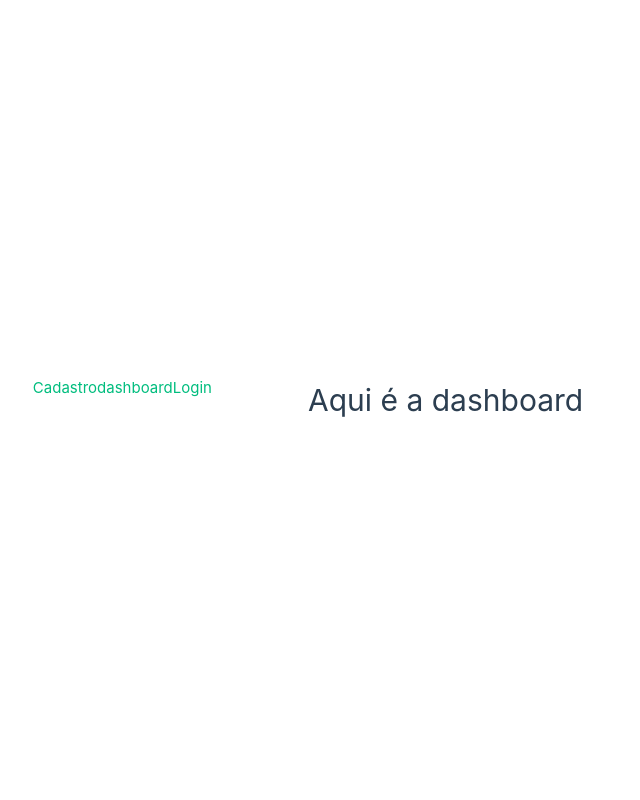
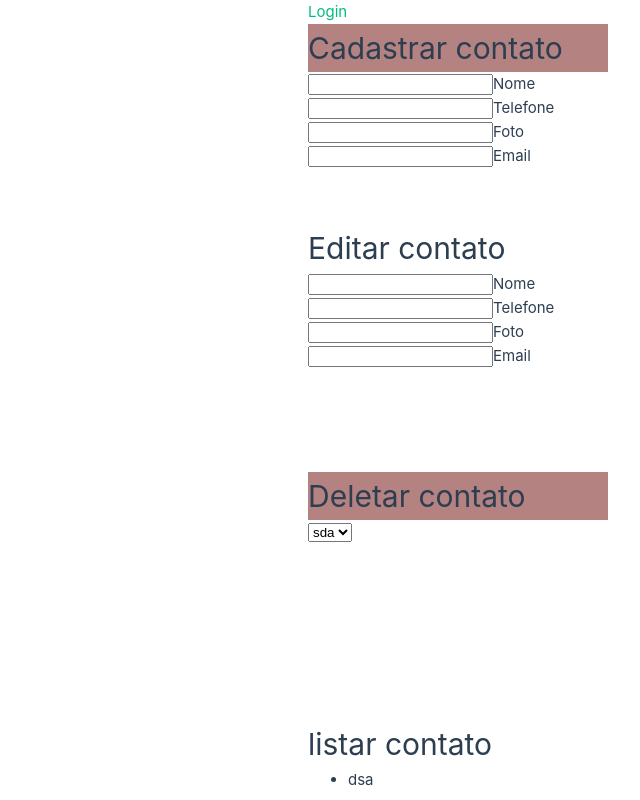
Before and after one commit to brenolobianco/Teste-Desenvolvedor-breno, a Vue app in the folder frontend/virtuafront/: page /dashboard in a window 1280 px wide. Shown: the whole page, without its empty margins (332-972 px from the left). Built offline with nearby package versions, Linux system fonts and the light colour scheme.

Commit message:
add components\contact,delete and edit form

```diff
--- a/frontend/virtuafront/src/App.vue
+++ b/frontend/virtuafront/src/App.vue
@@ -8,19 +8,13 @@ import { RouterLink, RouterView } from "vue-router";
 
 
     <div class="wrapper">
-
-
       <nav>
-        <RouterLink to="/cadastro">Cadastro</RouterLink>
-        <RouterLink to="/dashboard">dashboard</RouterLink>
-        <RouterLink to="/">Login</RouterLink>
+        <!-- <RouterLink to="/cadastro"></RouterLink>
+        <RouterLink to="/dashboard">Dashboard</RouterLink>
+        <RouterLink to="/">Login</RouterLink> -->
       </nav>
     </div>
   </header>
 
   <RouterView />
 </template>
-
-<style scoped>
-
-</style>
--- a/frontend/virtuafront/src/assets/base.css
+++ b/frontend/virtuafront/src/assets/base.css
@@ -65,6 +65,8 @@ body {
   background: var(--color-background);
   transition: color 0.5s, background-color 0.5s;
   line-height: 1.6;
+  display: flex;
+  flex-direction: column;
   font-family: Inter, -apple-system, BlinkMacSystemFont, 'Segoe UI', Roboto, Oxygen, Ubuntu,
     Cantarell, 'Fira Sans', 'Droid Sans', 'Helvetica Neue', sans-serif;
   font-size: 15px;
--- /dev/null
+++ b/frontend/virtuafront/src/components/CreateContactForm.vue
@@ -0,0 +1,57 @@
+<template>
+    <div class="cadastro-box">
+    <h1>Cadastrar contato</h1>
+    <form method="POST" @submit="createContact">
+        <input type="text" />Nome <input type="tel" />Telefone
+        <input type="text" />Foto <input type="email" />Email
+    </form>
+</div>
+</template>
+<style>
+form {
+    background: white;
+    width: 300px;
+    height: 200px;
+  }
+
+</style>
+<script>
+ export default {
+  name: "CreateContactForm",
+  data() {
+    return {
+
+    }
+  },
+  methods: {
+
+    async createContact(e) {
+      e.preventDefault()
+      const data = {
+        nome: this.nome,
+        telefone: this.telefone,
+        email: this.email,
+        image: this.image
+      }
+      const dataJson = JSON.stringify(data)
+      const req = await fetch("http://localhost:8000/api/contacts", {
+        method: "POST",
+        headers: { "Content-Type" : "application/json" },
+        body: dataJson
+      });
+      const res = await req.json()
+      console.log(res)
+
+      // clear message
+      setTimeout(() => this.msg = "", 3000)
+      // limpar campos
+      this.nome = ""
+      this.telefone = ""
+      this.email = ""
+      this.imagem = ""
+
+    }
+  },
+
+}
+</script>
--- /dev/null
+++ b/frontend/virtuafront/src/components/EditContactForm.vue
@@ -0,0 +1,17 @@
+<template>
+    <div class="editar-box">
+            <h1>Editar contato</h1>
+            <form>
+                <input type="text" />Nome <input type="tel" />Telefone
+                <input type="text" />Foto <input type="email" />Email
+            </form>
+        </div>
+</template>
+<style>
+.cadastro-box {
+    background: rgb(181, 130, 130);
+    width: 300px;
+    height: 200px;
+  }
+
+</style>
--- /dev/null
+++ b/frontend/virtuafront/src/components/deleteContactForm.vue
@@ -0,0 +1,37 @@
+<template>
+  <div>
+    <div class="deletar-box">
+      <h1>Deletar contato</h1>
+      <form>
+        <select name="" id="">
+          <option value="sda">sda</option>
+        </select>
+      </form>
+      <div class="listar-box">
+        <h1>listar contato</h1>
+        <ul>
+          <li>dsa</li>
+        </ul>
+      </div>
+    </div>
+  </div>
+</template>
+
+<style>
+.deletar-box {
+  background: rgb(181, 130, 130);
+  width: 300px;
+  height: 200px;
+}
+</style>
+<script>
+export default {
+  name: "DeleteContactForm",
+  data() {
+    return {};
+  },
+  methods: {
+
+  },
+};
+</script>
--- a/frontend/virtuafront/src/views/CadastroView.vue
+++ b/frontend/virtuafront/src/views/CadastroView.vue
@@ -1,10 +1,39 @@
 <template>
-  <div class="cadastro">
-    <h1>Aqui é o cadastro</h1>
+   <div class="container">
+    <header>
+      <RouterLink to="/">Login</RouterLink>
+    </header>
+
+    <form class="cadastro-form">
+      <h2>Cadastro</h2>
+      <input type="text" />Nome <input type="tel" />Telefone
+      <input type="text" />Foto <input type="email" />Email
+    </form>
   </div>
 </template>
 
 <style>
-
+.container{
+  max-width: 1200px;
+  margin: 0 auto;
+  background: red;
+}
+.cadastro-form {
+  display: flex;
+  flex-direction: column;
+  justify-content: center;
+  align-items: center;
+  width: 250px;
+  height: 300px;
+  background: rgb(249, 247, 244);
+}
+.cadastro-form h2 {
+  color: black;
+}
+.cadastro-form input {
+  width: 230px;
+  height: 30px;
+  border-radius: 2px;
+}
 
 </style>
--- a/frontend/virtuafront/src/views/DashboardView.vue
+++ b/frontend/virtuafront/src/views/DashboardView.vue
@@ -1,10 +1,34 @@
-<template>
-    <div class="cadastro">
-      <h1>Aqui é a dashboard</h1>
-    </div>
-  </template>
-
-  <style>
 
 
-  </style>
+<template>
+
+    <div class="dashboard">
+        <header>
+            <RouterLink to="/">Login</RouterLink></header>
+        <CreateContactForm/>
+        <EditContactForm/>
+        <DeleteContactForm/>
+        </div>
+
+
+
+</template>
+
+<style>
+
+</style>
+<script>
+import CreateContactForm from '../components/createContactForm.vue';
+import DeleteContactForm from '../components/deleteContactForm.vue';
+import EditContactForm from '../components/editContactForm.vue';
+
+
+export default {
+  name: 'Dashboard',
+  components: {
+    EditContactForm,
+    CreateContactForm,
+    DeleteContactForm
+  }
+}
+</script>
--- a/frontend/virtuafront/src/views/LoginView.vue
+++ b/frontend/virtuafront/src/views/LoginView.vue
@@ -1,11 +1,35 @@
 <template>
-  <div class="login">
-    <h1>login
-    </h1>
+  <div>
+    <header>
+      <RouterLink to="/cadastro">Cadastro</RouterLink>
+    </header>
+
+    <form class="login-form">
+      <h2>Login</h2>
+      <input type="email" placeholder="Digite seu Email" />Email
+      <input type="password" placeholder="Digite sua senha"/>Password
+
+    </form>
   </div>
+  <RouterLink to="/dashboard">Dashboard</RouterLink>
 </template>
 
 <style>
-
-
+.login-form {
+  display: flex;
+  flex-direction: column;
+  justify-content: center;
+  align-items: center;
+  width: 250px;
+  height: 300px;
+  background: rgb(249, 247, 244);
+}
+.login-form h2 {
+  color: black;
+}
+.login-form input {
+  width: 230px;
+  height: 30px;
+  border-radius: 2px;
+}
 </style>
```
